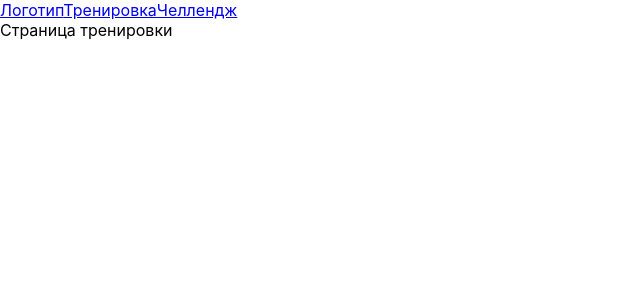
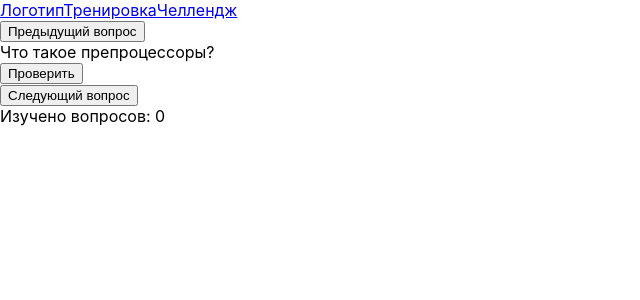
Before and after one commit to Margolen/hackathon-autumn, a React (Create React App) app: page /training in a window 1280 px wide. Shown: the top 300 px of the page, without its empty margins (0-640 px from the left). Built offline with nearby package versions, Linux system fonts and the light colour scheme.

Commit message:
Basic flash card logic

```diff
--- a/src/components/FlashCard/FlashCard.jsx
+++ b/src/components/FlashCard/FlashCard.jsx
@@ -1,9 +1,13 @@
-import { useState } from "react";
+import { useEffect, useState } from "react";
 
 import "./FlashCard.scss";
 
-function FlashCard({ task, onFlip }) {
+export default function FlashCard({ task, onFlip }) {
   const [flipped, setFlipped] = useState(false);
+
+  useEffect(() => {
+    console.log(task);
+  }, [task]);
 
   function flip() {
     setFlipped(true);
@@ -11,16 +15,15 @@ function FlashCard({ task, onFlip }) {
   }
 
   return (
-    <div styleName="flash-card">
-      <div styleName="main">
-        <div styleName="english">{word.english}</div>
-        <div styleName="transcription">{word.transcription}</div>
+    <div className="flash-card">
+      <div className="main">
+        <div className="question">{task.question || ""}</div>
       </div>
-      <div styleName="action">
+      <div className="action">
         {flipped ? (
-          <div styleName="russian">{word.russian}</div>
+          <div className="answer">{task.answer || ""}</div>
         ) : (
-          <button styleName="flip-button" onClick={flip} ref={flipButtonRef}>
+          <button className="flip-button" onClick={flip}>
             Проверить
           </button>
         )}
--- a/src/components/Header/Header.jsx
+++ b/src/components/Header/Header.jsx
@@ -6,7 +6,7 @@ export default function Header() {
   return (
     <header className="header">
       <nav>
-        <NavLink to="/">Логотип</NavLink>
+        <NavLink to="/" className="header-logo">Логотип</NavLink>
         <NavLink to="/training">Тренировка</NavLink>
         <NavLink to="/challenge">Челлендж</NavLink>
       </nav>
--- a/src/pages/PageFlashCard/PageFlashCard.jsx
+++ b/src/pages/PageFlashCard/PageFlashCard.jsx
@@ -1,5 +1,47 @@
 import "./PageFlashCard.scss";
 
+import { useEffect, useState } from "react";
+
+import tasks_easy from "../../components/questions_easy.json";
+import tasks_hard from "../../components/questions_hard.json";
+
+import FlashCard from "../../components/FlashCard/FlashCard";
+
 export default function PageFlashCard() {
-  return <div className="flash-card">Страница тренировки</div>;
+  const [count, setCount] = useState(0);
+  const [flipCount, setFlipCount] = useState(0);
+  const [tasks, setTasks] = useState(
+    [...tasks_easy].sort(() => Math.random() - 0.5)
+  );
+
+  function handlePrev() {
+    if (count !== 0) {
+      setCount(count - 1);
+    }
+  }
+
+  function handleNext() {
+    if (count < tasks.length - 1) {
+      setCount(count + 1);
+    }
+  }
+
+  function handleFlip() {
+    setFlipCount(flipCount + 1);
+  }
+
+  return (
+    <>
+      <div className="page-flash-card">
+        <button className="switch" onClick={handlePrev}>
+          Предыдущий вопрос
+        </button>
+        <FlashCard onFlip={handleFlip} task={tasks[count]} key={count} />
+        <button className="switch" onClick={handleNext}>
+          Следующий вопрос
+        </button>
+      </div>
+      <div className="counter">Изучено вопросов: {flipCount}</div>
+    </>
+  );
 }
--- a/src/pages/PageHome/PageHome.jsx
+++ b/src/pages/PageHome/PageHome.jsx
@@ -4,9 +4,9 @@ import { useNavigate } from "react-router-dom";
 function PageHome() {
   const navigate = useNavigate();
   return (
-    <div styleName="home">
-      <h1>Проверь свою подготовку к собеседованию в области IT!</h1>
-      <img src="img/home.png" alt="" />
+    <div className="home">
+      <h1 className="page-home-title">Проверь свою подготовку к собеседованию в области IT!</h1>
+      <img src="img/home.png" alt="" className="page-home-img"/>
     </div>
   );
 }
--- a/src/pages/PageHome/PageHome.scss
+++ b/src/pages/PageHome/PageHome.scss
@@ -0,0 +1,3 @@
+.page-home-title {
+  color: aquamarine;
+}
```
